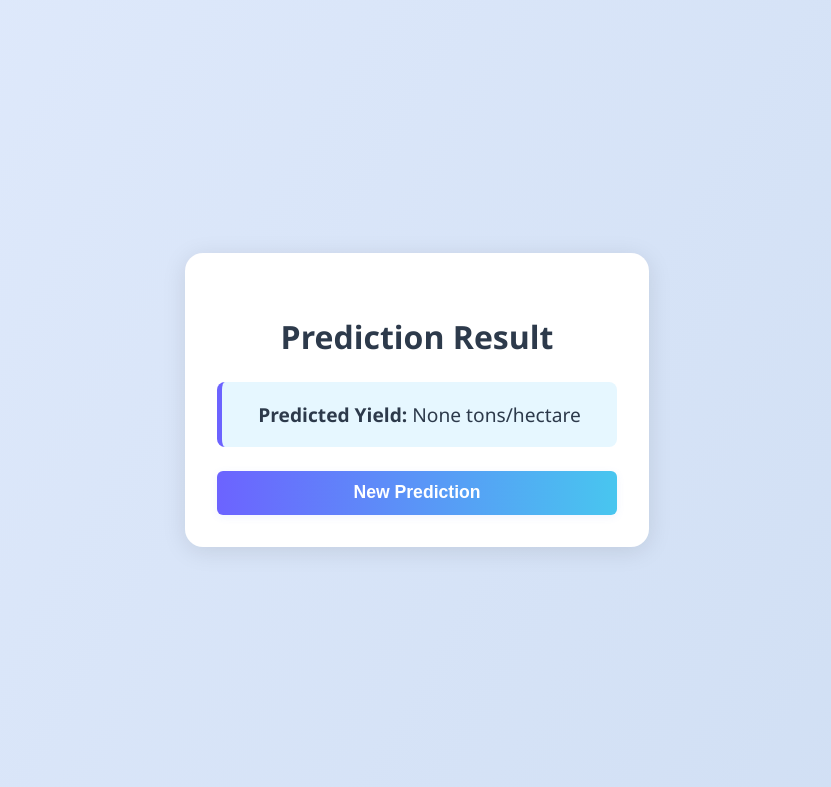
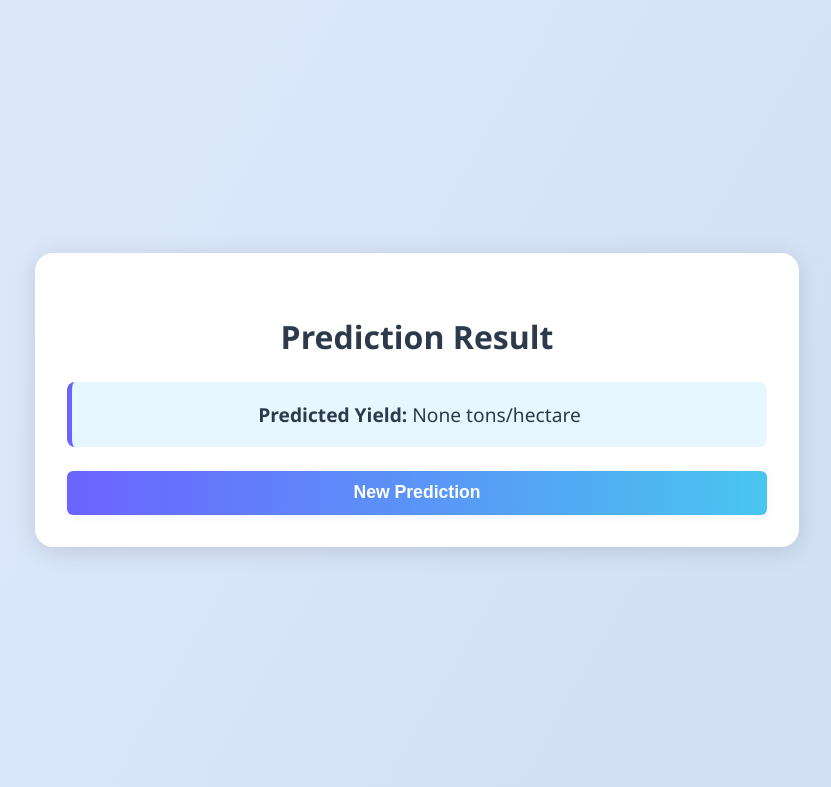
Before and after one commit to sachethsivaprasad/crop-yield-prediction, a Flask app: page /result in a window 1280 px wide. Shown: the top 787 px of the page, without its empty margins (223-1054 px from the left). Run offline with Flask 3, Linux system fonts and the light colour scheme; parts of the project's set-up code (start-up, migrations or seed data) failed here and were passed over.

Commit message:
show result page details

```diff
--- a/static/style.css
+++ b/static/style.css
@@ -10,12 +10,21 @@ body {
 }
 .container {
     background: #fff;
-    padding: 2.5rem 2rem 2rem 2rem;
+    padding: 3.5rem 3rem 3rem 3rem;
     border-radius: 18px;
     box-shadow: 0 4px 24px rgba(0,0,0,0.10);
-    max-width: 400px;
-    width: 100%;
+    max-width: 700px;
+    width: 90%;
+    margin: 3rem auto;
+}
+.card {
+    background: #fff;
+    border-radius: 18px;
+    box-shadow: 0 4px 24px rgba(0,0,0,0.13);
+    padding: 2.5rem 2rem 2rem 2rem;
     margin: 2rem auto;
+    max-width: 700px;
+    width: 90%;
 }
 h1 {
     text-align: center;
@@ -78,3 +87,13 @@ input[type="submit"]:hover {
     .container { padding: 1.2rem 0.5rem; }
     h1 { font-size: 1.3rem; }
 }
+.input-summary-item img {
+    width: 72px;
+    height: 72px;
+    object-fit: cover;
+    margin-bottom: 0.3rem;
+    border-radius: 50%;
+    border: 2px solid #e0eafc;
+    background: #f7fafc;
+    box-shadow: 0 2px 8px rgba(76, 110, 245, 0.08);
+}
--- a/templates/input.html
+++ b/templates/input.html
@@ -22,7 +22,7 @@
     </script>
 </head>
 <body>
-    <div class="container">
+    <div class="card">
         <h1>Enter Field and Weather Data</h1>
         <form method="POST" onsubmit="return validateForm();">
             <label>Region:</label>
--- a/templates/result.html
+++ b/templates/result.html
@@ -27,7 +27,7 @@
     </style>
 </head>
 <body>
-    <div class="container">
+    <div class="card">
         <h1>Prediction Result</h1>
         {% if input_data %}
         <div class="input-summary">
```
